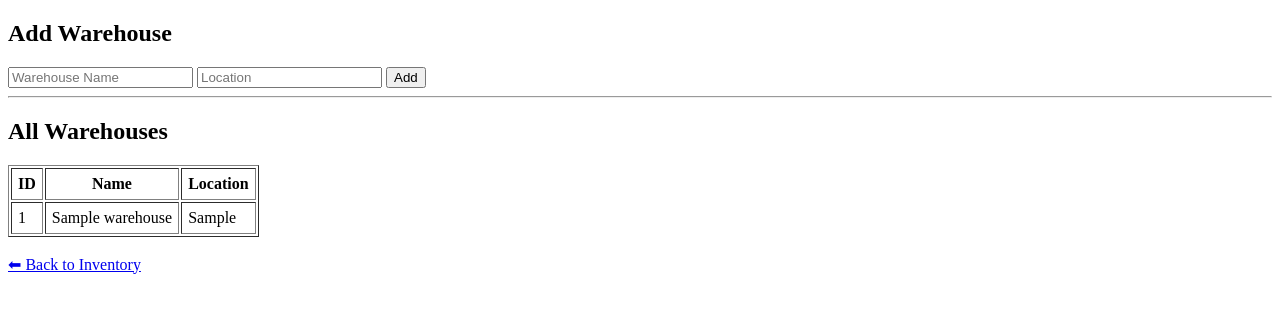
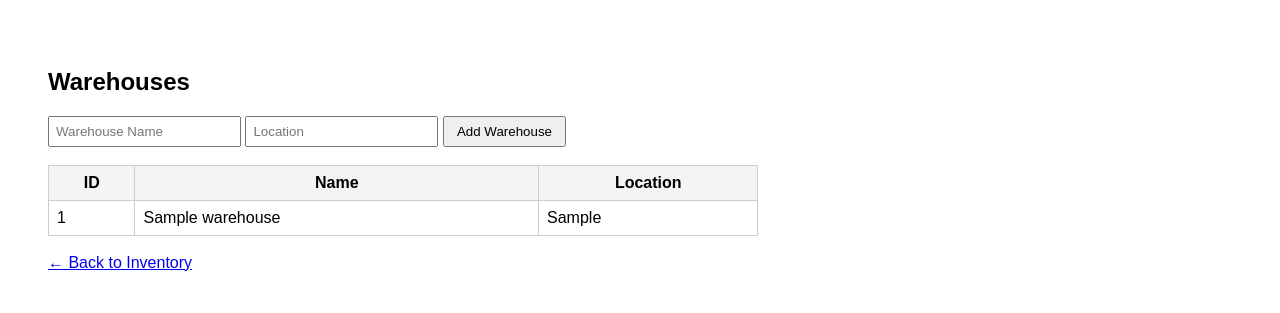
Before and after one commit to maxjack20001-bot/logistics_system-, a FastAPI app: page /warehouses in a window 1280 px wide. Shown: the top 313 px of the page. Run offline with FastAPI, Linux system fonts and the light colour scheme; tables that the repository leaves empty hold one stand-in row (values such as "Sample post").

Commit message:
Update warehouses.html

```diff
--- a/templates/warehouses.html
+++ b/templates/warehouses.html
@@ -2,22 +2,28 @@
 <html>
 <head>
     <title>Warehouses</title>
+    <style>
+        body { font-family: Arial; padding: 40px; }
+        table { border-collapse: collapse; width: 60%; }
+        th, td { border: 1px solid #ccc; padding: 8px; }
+        th { background: #f4f4f4; }
+        input { padding: 6px; }
+        button { padding: 6px 12px; }
+    </style>
 </head>
 <body>
 
-<h2>Add Warehouse</h2>
+<h2>Warehouses</h2>
 
-<form method="post" action="/add-warehouse">
+<form method="post" action="/warehouses/add">
     <input name="name" placeholder="Warehouse Name" required>
-    <input name="location" placeholder="Location" required>
-    <button type="submit">Add</button>
+    <input name="location" placeholder="Location">
+    <button type="submit">Add Warehouse</button>
 </form>
 
-<hr>
+<br>
 
-<h2>All Warehouses</h2>
-
-<table border="1" cellpadding="6">
+<table>
     <tr>
         <th>ID</th>
         <th>Name</th>
@@ -27,13 +33,13 @@
     <tr>
         <td>{{ w.id }}</td>
         <td>{{ w.name }}</td>
-        <td>{{ w.location }}</td>
+        <td>{{ w.location or "-" }}</td>
     </tr>
     {% endfor %}
 </table>
 
 <br>
-<a href="/">⬅ Back to Inventory</a>
+<a href="/">← Back to Inventory</a>
 
 </body>
 </html>
```
